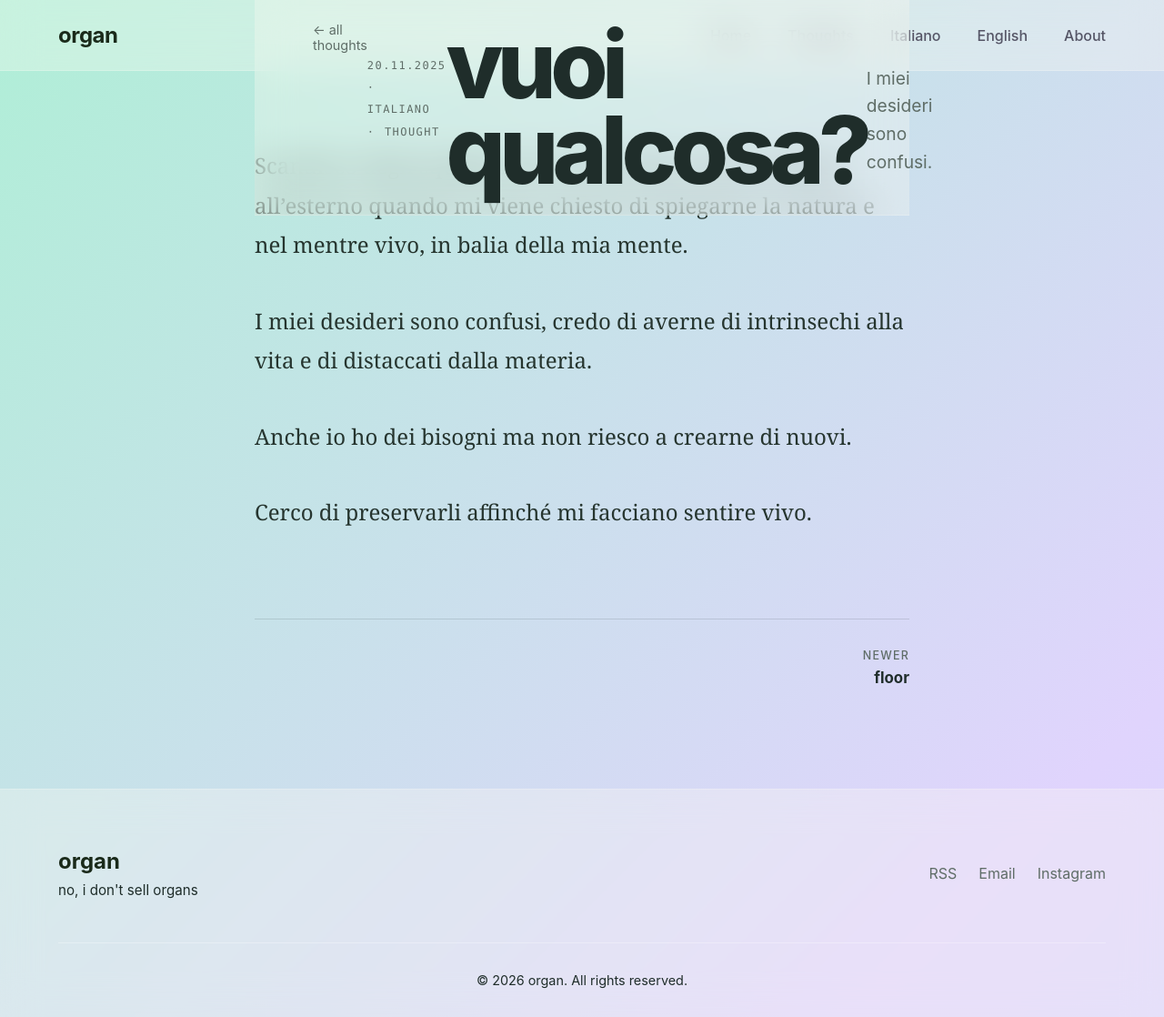
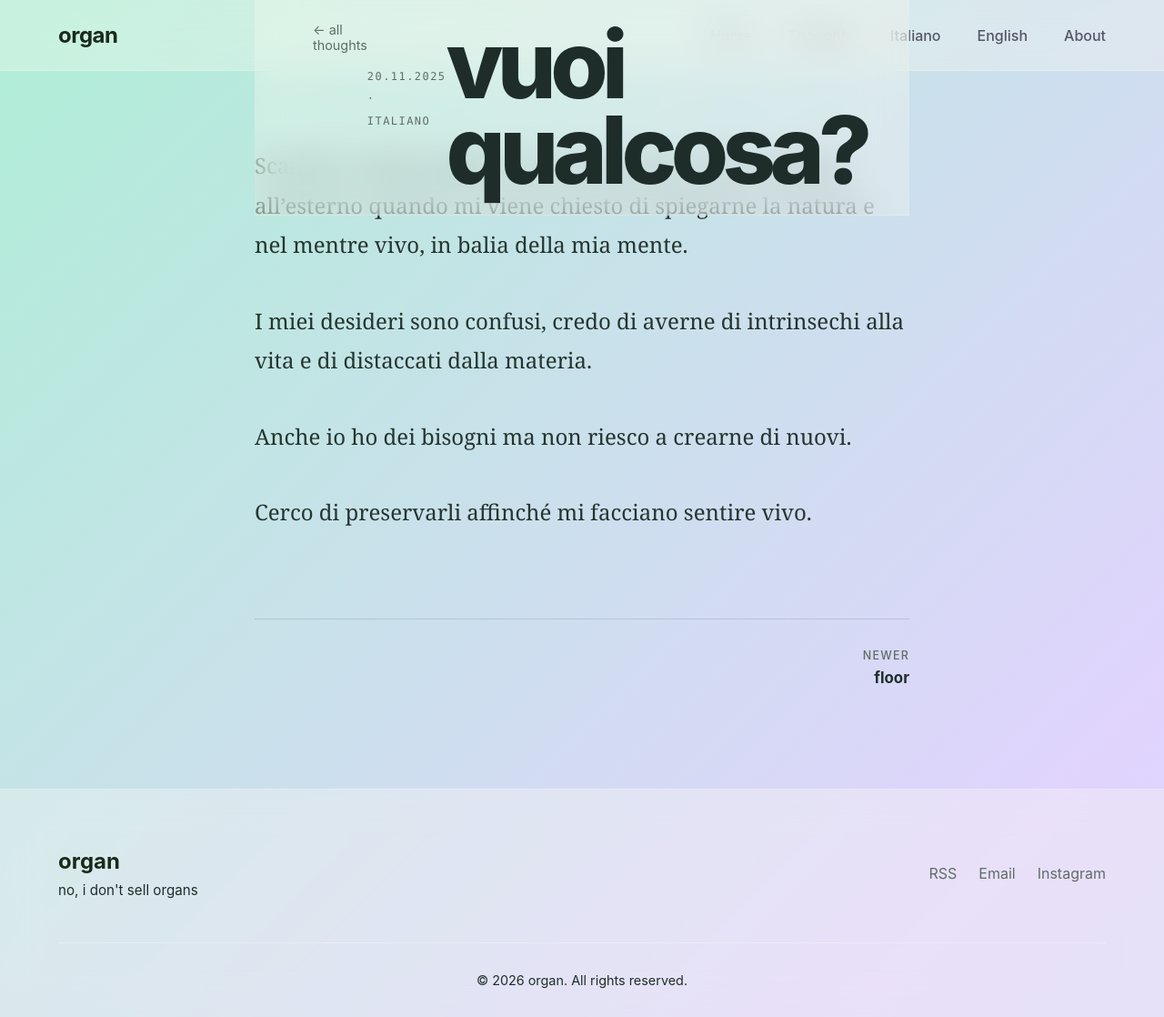
Before and after one commit to oorgannn/static_organino, a Jekyll site: the page built from _posts/2025-11-20-vuoi-qualcosa.md, in a window 1280 px wide and 1118 px high. Shown: the whole window at 91% size. Built offline with Jekyll 4.4.1, drawn with Linux system fonts in a browser that asks for light colours.

Commit message:
Update _posts/2025-11-20-vuoi-qualcosa.md (via Pages CMS)

```diff
--- a/_posts/2025-11-20-vuoi-qualcosa.md
+++ b/_posts/2025-11-20-vuoi-qualcosa.md
@@ -1,12 +1,12 @@
 ---
-title: "vuoi qualcosa?"
-date: 2025-11-20T14:45:22+01:00
+title: vuoi qualcosa?
+date: 2025-11-20T13:45:00+00:00
 language: it
-categories: Italiano
-kind: thought
-description: "I miei desideri sono confusi."
+accent: "#7ec6b1"
+font: serif
+width: normal
+align: left
 ---
-
 Scandisco degli squilibri che si sovrastano, desto sospetti all’esterno quando mi viene chiesto di spiegarne la natura e nel mentre vivo, in balia della mia mente.
 
 I miei desideri sono confusi, credo di averne di intrinsechi alla vita e di distaccati dalla materia.
```
